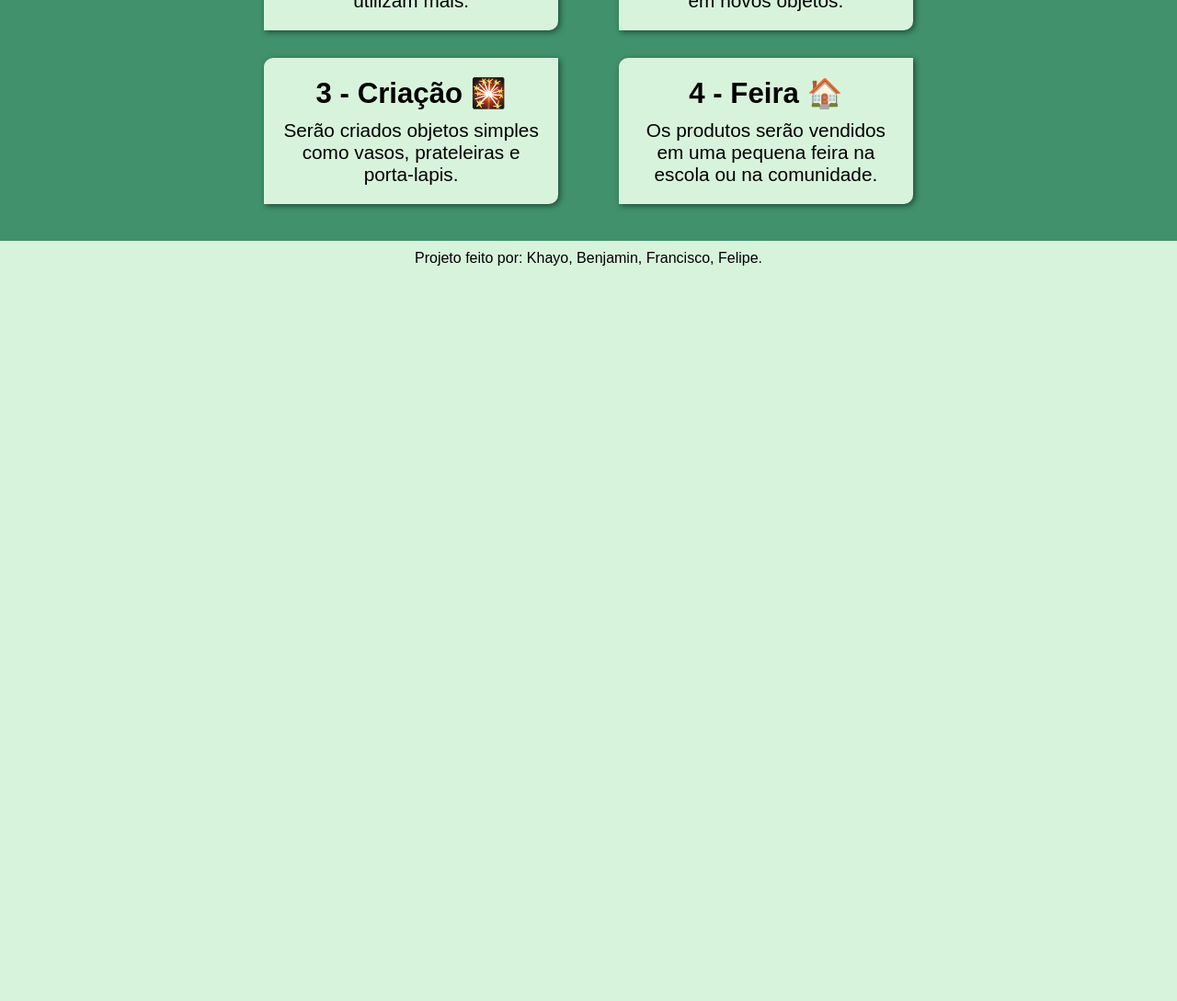
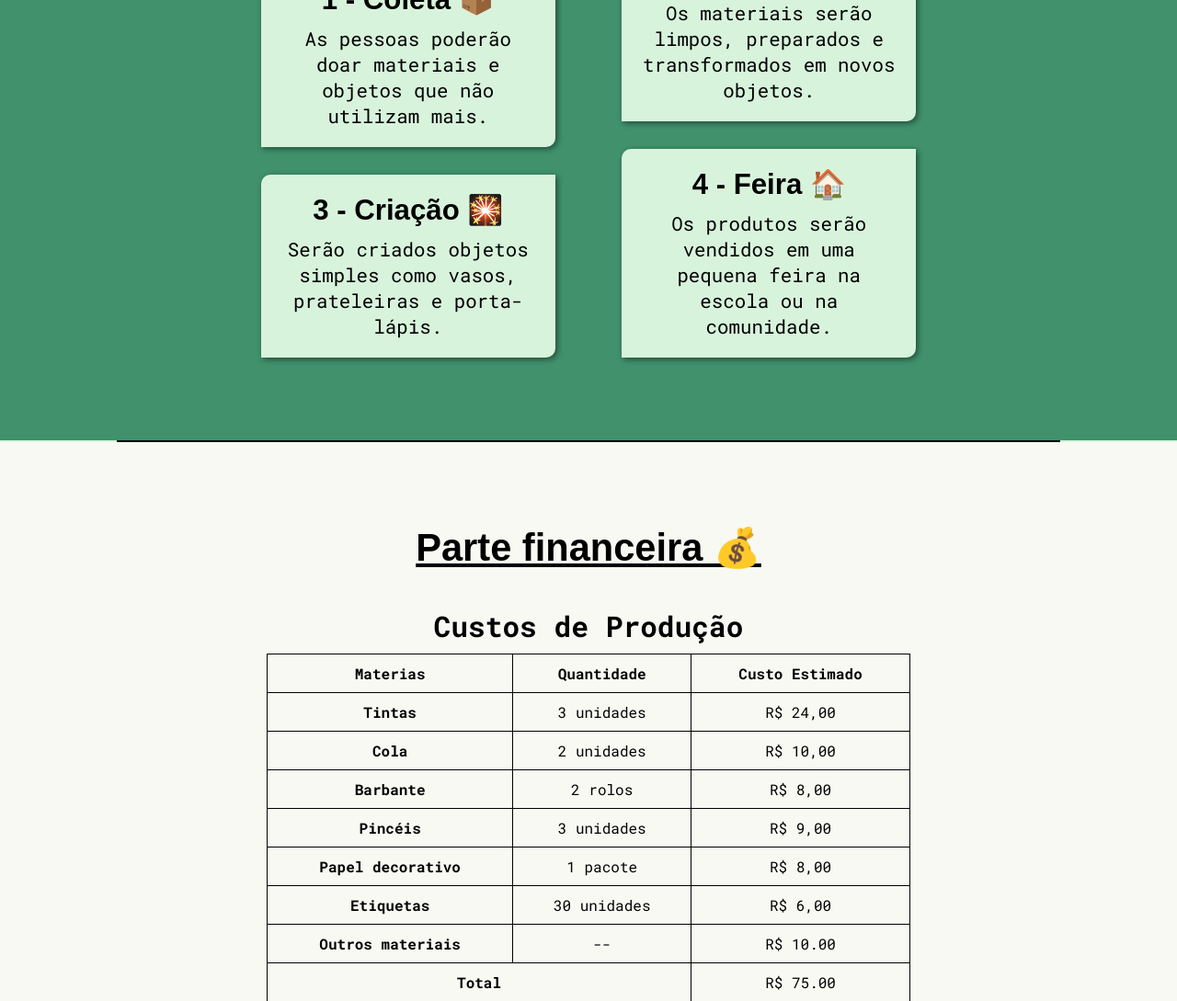
Before and after one commit to Khayofurquim15/projeto-recria, a plain HTML site: page index.html in a window 1280 px wide. Shown: the part 1711-2800 px from the top of the page at 92% size. Before the commit the page ends 2011 px from the top, so only its background shows below. Drawn offline with nearby package versions, Linux system fonts and the light colour scheme; a web font is replaced by a local one.

Commit message:
tabela de custos criada

```diff
--- a/estilo/style.css
+++ b/estilo/style.css
@@ -3,6 +3,8 @@
 @import url("https://use.typekit.net/wau8dks.css");
 
 @import url('https://fonts.googleapis.com/css2?family=Playfair+Display:ital,wght@0,400..900;1,400..900&display=swap');
+
+@import url('https://fonts.googleapis.com/css2?family=Roboto+Mono:ital,wght@0,100..700;1,100..700&display=swap');
 
 *{
     margin: 0;
@@ -21,6 +23,7 @@
 
     --font-titulo:"adlam-display", sans-serif;
     --font-destaque: "Playfair Display", serif;
+    --font-principal:"Roboto Mono", monospace;
 
 }
 
@@ -31,7 +34,7 @@
 
 body{
     background-color: var(--cor0);
-    font-family: Arial, Helvetica, sans-serif;
+    font-family: var(--font-principal);
     width: 100vw;
 }
 
@@ -143,7 +146,7 @@ nav > a:hover{
     display: flex;
     gap: 60px;
     margin: auto;
-    width: 83%;
+    width: 87%;
 }
 .container > div{
     padding-top: 60px;
@@ -172,7 +175,7 @@ nav > a:hover{
 #botao-criar{
     background-color: white;
     padding: 10px;
-    width: 383px;
+    width: 389px;
     display: inline-block;
     border-radius: 10px;
     margin-top: 40px;
@@ -214,8 +217,6 @@ hr{
     width: 80%;
     margin: auto;
     border: 1px solid black;
-    margin-top: 30px;
-    margin-bottom: 0px;
 }
 
 section#introducao{
@@ -254,11 +255,12 @@ section#funcionamento{
     text-align: center;
     font-size: 1.3em;
     background-color: var(--cor1);
+    padding-bottom: 60px;
 }
 #funcionamento h1{
     font-family: var(--font-titulo);
     margin-top: 50px;
-    margin-bottom: 50px;
+    margin-bottom: 10px;
 }
 #funcionamento h2{
     margin-bottom: 10px;
@@ -278,7 +280,37 @@ section#funcionamento{
     display: inline-block;
     margin: auto;
 }
+section#financeiro{
+    background-color: var(--cor3);
+    padding: 10px;
+    padding-top: 90px;
+}
+#financeiro h1 {
+    text-align: center;
+    font-family: var(--font-titulo);
+    margin-bottom: 30px;
+    font-size: 2.6em;
+    text-decoration: underline;
+}
 
+table{
+    border-collapse: collapse;
+    margin: auto;
+    width: 700px;
+    padding: 10px;
+    text-align: center;
+    margin-bottom: 60px;
+}
+caption{
+    margin: 10px;
+    font-size: 1.3em;
+    font-weight: bold;
+}
+
+td, th{
+    border: 1px solid black;
+    padding: 10px;
+}
 
 footer{
     padding: 10px;
--- a/index.html
+++ b/index.html
@@ -69,6 +69,7 @@
 
         <section id="funcionamento">
             <h1>Como funciona</h1>
+            <p>Para simplificar dividimos o funcionamento em quatro etapas.</p>
 
             <div id="cards" >
 
@@ -81,7 +82,7 @@
 
                 <div class="card">
                     <h2>3 - Criação &#x1F387; </h2>
-                    <p>Serão criados objetos simples como vasos, prateleiras e porta-lapis.</p>
+                    <p>Serão criados objetos simples como vasos, prateleiras e porta-lápis.</p>
                 </div>
 
                 </div>
@@ -103,21 +104,114 @@
 
         </section>
 
+        <hr>
+
         <section id="financeiro" >
-            <table>
+            <h1>Parte financeira &#x1F4B0;</h1>
+
+            <table id="tabela-custos">
                 <thead>
-
+                    <tr>
+                        <th scope="col">Materias</th>
+                        <th scope="col" >Quantidade</th>
+                        <th scope="col">Custo Estimado</th>
+                    </tr>
                 </thead>
 
                 <caption>
-
+                    <h2>Custos de Produção</h2>
                 </caption>
 
                 <tbody>
-
+                    <tr>
+                        <th scope="row" >Tintas</th>
+                        <td>3 unidades</td>
+                        <td>R$ 24,00</td>
+                    </tr>
+                    <tr>
+                        <th scope="row" >Cola</th>
+                        <td>2 unidades</td>
+                        <td>R$ 10,00</td>
+                    </tr>
+                    <tr>
+                        <th scope="row" >Barbante</th>
+                        <td>2 rolos</td>
+                        <td>R$ 8,00</td>
+                    </tr>
+                    <tr>
+                        <th scope="row" >Pincéis</th>
+                        <td>3 unidades</td>
+                        <td>R$ 9,00</td>
+                    </tr>
+                    <tr>
+                        <th scope="row" >Papel decorativo</th>
+                        <td>1 pacote</td>
+                        <td>R$ 8,00</td>
+                    </tr>
+                    <tr>
+                        <th scope="row" >Etiquetas</th>
+                        <td>30 unidades</td>
+                        <td>R$ 6,00</td>
+                    </tr>
+                    <tr>
+                        <th scope="row" >Outros materiais</th>
+                        <td>--</td>
+                        <td>R$ 10.00</td>
+                    </tr>
+                    <tr>
+                        <th scope="row" colspan="2" >Total</th>
+                        <td>R$ 75.00</td>
+                    </tr>
                 </tbody>
 
             </table>
+
+            <table id="tabela-produtos" >
+                <thead>
+                    <tr>
+                        <th>Produto</th>
+                        <th>Quantidade</th>
+                        <th>Preço unitário</th>
+                        <th>Receita</th>
+                    </tr>
+                </thead>
+                <caption>
+                    <h2>Previsão de vendas</h2>
+                </caption>
+
+                <tbody>
+                    <tr>
+                        <th>Porta-lápis</th>
+                        <td>10</td>
+                        <td>R$ 5,00</td>
+                        <td>R$ 50,00</td>
+                    </tr>
+                    <tr>
+                        <th>Vasinho Reciclado</th>
+                        <td>10</td>
+                        <td>R$ 7,00</td>
+                        <td>R$ 70,00 </td>
+                    </tr>
+                    <tr>
+                        <th>Organizador</th>
+                        <td>10</td>
+                        <td>R$ 7,00</td>
+                        <td>R$ 70,00</td>
+                    </tr>
+                    <tr>
+                        <th>Outros objetos</th>
+                        <td>10</td>
+                        <td>R$ 10,00</td>
+                        <td>R$ 100,00</td>
+                    </tr>
+                    <tr>
+                        <th>Total </th>
+                        <td>40 unidades</td>
+                        <td >R$ 300.00</td>
+                    </tr>
+                </tbody>
+            </table>
+
         </section>
     </main>
 
```
